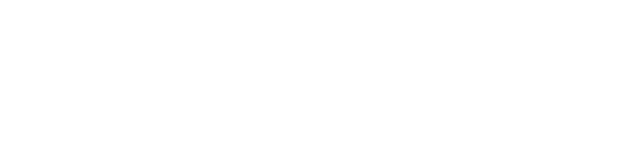
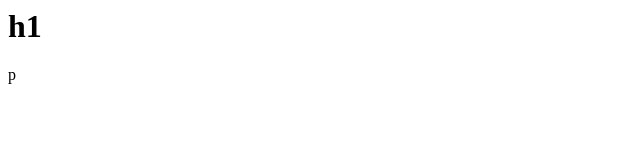
Before and after one commit to SinWoo3/SinWoo3.github.io, a plain HTML site: page index.html in a window 1280 px wide. Shown: the full height of the page, 0-640 px from the left. Drawn offline with Linux system fonts and the light colour scheme.

Commit message:
Update index.html

```diff
--- a/index.html
+++ b/index.html
@@ -3,4 +3,8 @@
 <meta charset="utf-8">
 <title>Hello World</title>
 </head>
+<body>
+    <h1>h1</h1>
+    <p>p</p>
+</body>
 </html>
```
